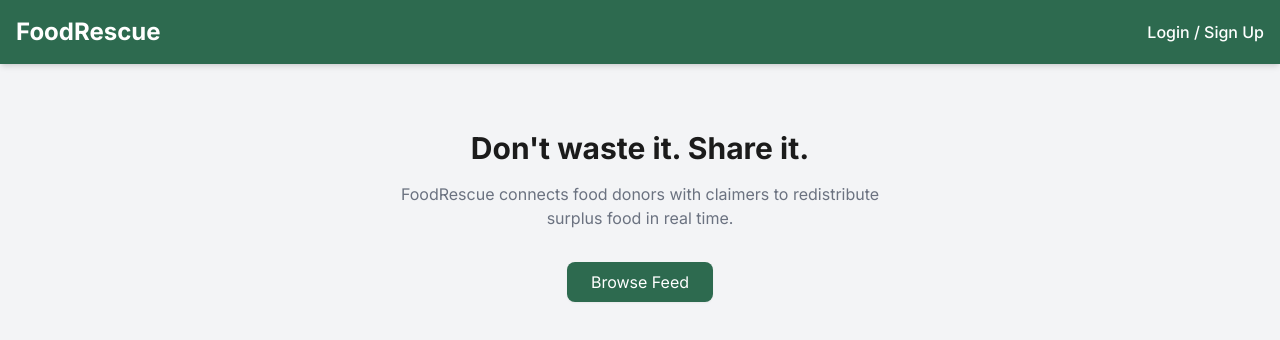
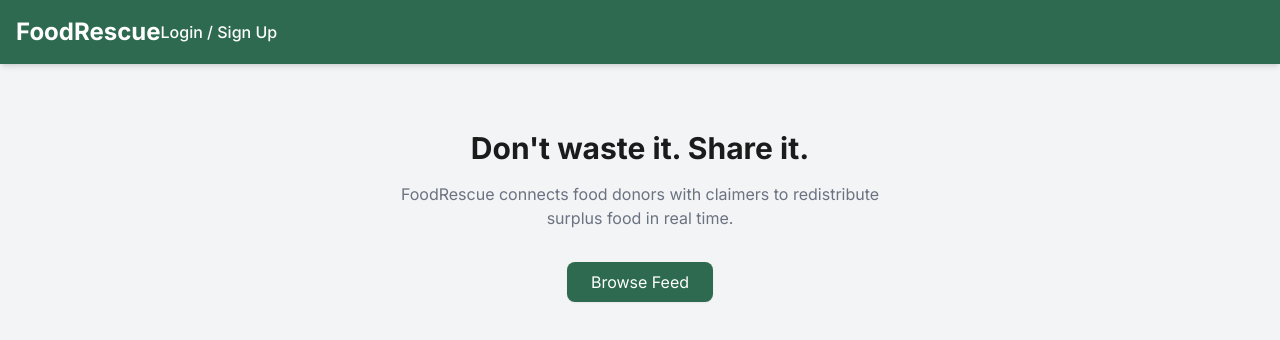
Before and after one commit to chingu-voyages/V61-tier3-team-32, a React (Vite) app in the folder client/: page / in a window 1280 px wide. Shown: the top 340 px of the page. Built offline with nearby package versions, Linux system fonts and the light colour scheme.

Commit message:
added lucide icon

```diff
--- a/client/package.json
+++ b/client/package.json
@@ -10,6 +10,7 @@
     "preview": "vite preview"
   },
   "dependencies": {
+    "@supabase/supabase-js": "^2.43.4",
     "axios": "^1.6.8",
     "class-variance-authority": "^0.7.0",
     "clsx": "^2.1.1",
@@ -20,7 +21,6 @@
     "react-dom": "^18.2.0",
     "react-leaflet": "^4.2.1",
     "react-router-dom": "^6.23.0",
-    "@supabase/supabase-js": "^2.43.4",
     "tailwind-merge": "^2.3.0"
   },
   "devDependencies": {
--- a/client/src/App.jsx
+++ b/client/src/App.jsx
@@ -4,7 +4,8 @@ function App() {
   return (
     <Router>
       <div className="min-h-screen bg-light-gray text-dark">
-        <header className="bg-primary text-white p-4 shadow-md flex justify-between items-center">
+        <header className="bg-primary text-white p-4 shadow-md flex  items-center">
+
           <h1 className="text-2xl font-bold">FoodRescue</h1>
           <nav>
             <span className="cursor-pointer font-medium hover:text-primary-light">Login / Sign Up</span>
```
